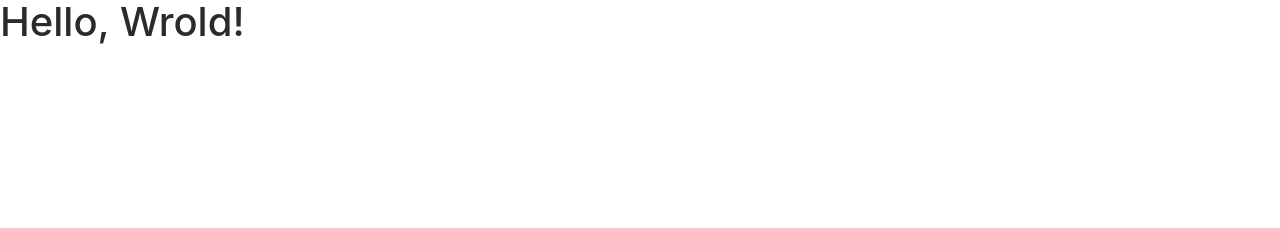
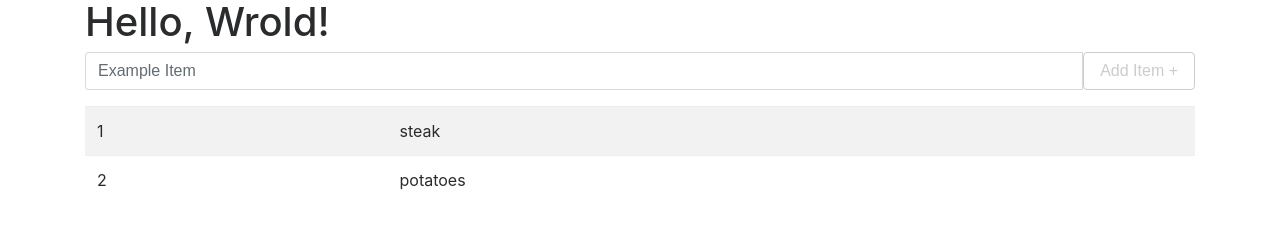
Before and after one commit to FEWDMaterials/ShoppingListUI, a plain HTML site: page index.html in a window 1280 px wide. Drawn offline with nearby package versions, Linux system fonts and the light colour scheme.

Commit message:
add table markup

```diff
--- a/index.html
+++ b/index.html
@@ -5,7 +5,35 @@
     <link rel="stylesheet" href="styles/main.css">
   </head>
   <body>
-    <h1>Hello, Wrold!</h1>
+    <header class="container">
+      <div class="row">
+        <div class="col">
+          <h1>Hello, Wrold!</h1>
+          <div class="input-group mb-3">
+            <input type="text" class="form-control" placeholder="Example Item" aria-label="- Example Item" aria-describedby="basic-addon2">
+            <div class="input-group-append">
+              <button class="btn btn-outline-secondary" type="button">Add Item +</button>
+            </div>
+          </div>
+        </div>
+      </div>
+    </header>
+    <main class="container">
+      <div class="row">
+        <div class="col">
+          <table class="table table-striped table-dark">
+
+            <tbody id="list-content">
+
+            </tbody>
+          </table>
+        </div>
+      </div>
+    </main>
+
+
+
+
     <script src="https://code.jquery.com/jquery-3.2.1.slim.min.js" integrity="sha384-KJ3o2DKtIkvYIK3UENzmM7KCkRr/rE9/Qpg6aAZGJwFDMVNA/GpGFF93hXpG5KkN" crossorigin="anonymous"></script>
     <script src="https://cdnjs.cloudflare.com/ajax/libs/popper.js/1.12.9/umd/popper.min.js" integrity="sha384-ApNbgh9B+Y1QKtv3Rn7W3mgPxhU9K/ScQsAP7hUibX39j7fakFPskvXusvfa0b4Q" crossorigin="anonymous"></script>
     <script src="https://maxcdn.bootstrapcdn.com/bootstrap/4.0.0-beta.3/js/bootstrap.min.js" integrity="sha384-a5N7Y/aK3qNeh15eJKGWxsqtnX/wWdSZSKp+81YjTmS15nvnvxKHuzaWwXHDli+4" crossorigin="anonymous"></script>
--- a/javascript/shoppinglist.js
+++ b/javascript/shoppinglist.js
@@ -9,7 +9,10 @@ const getShoppingList = () => {
 		displayList: () => {
 			let str = '';
 			for (let i = 0; i < ShoppingList.list.length; i++) {
-				str += (i+1) + '. ' + ShoppingList.list[i] + '\n';
+        str += `<tr>
+									<td>${(i+1)}</td>
+									<td>${ShoppingList.list[i]}</td>
+								</tr>`;
 			}
 			return str;
 		},
@@ -30,6 +33,10 @@ ctown.addToList('coffee');
 wholefoods.addToList('steak')
 wholefoods.addToList('potatoes')
 
+const tableBody = document.querySelector('#list-content');
+tableBody.innerHTML = wholefoods.displayList();
+
+
 console.log(wholefoods.countItemsInList())
 
 console.log('wholefoods fam')
```
